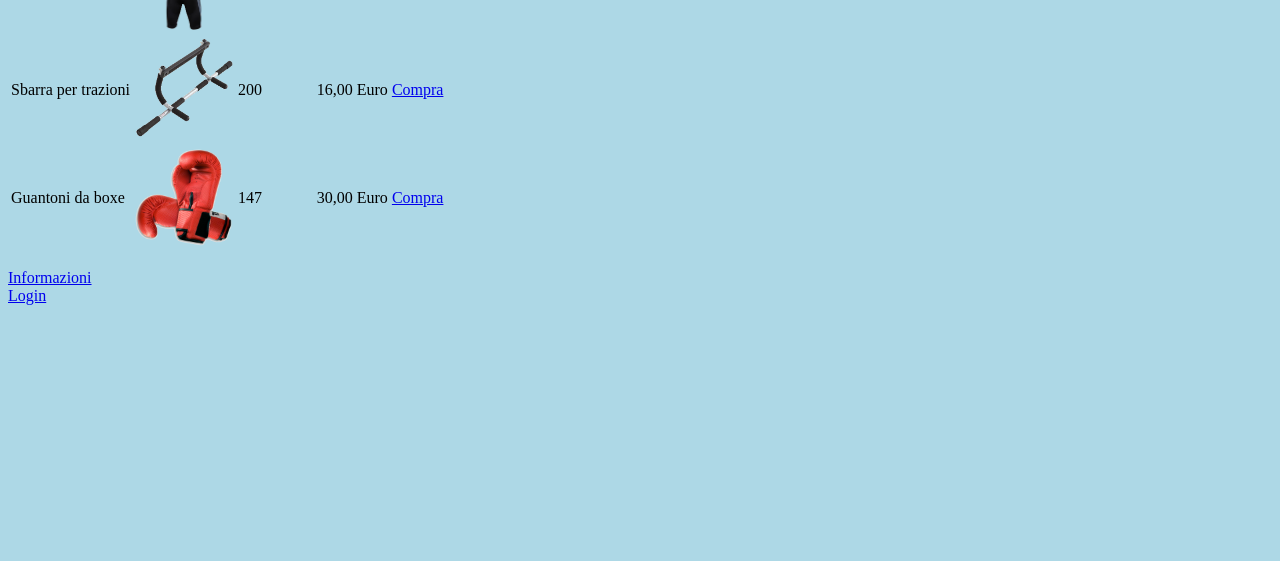
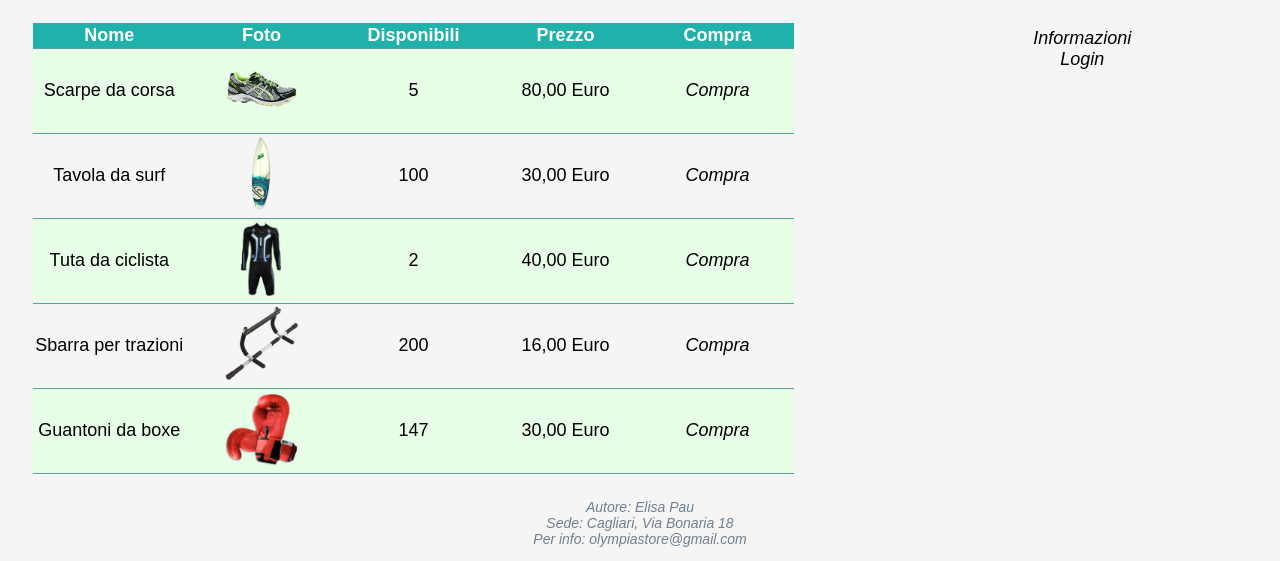
Before and after one commit to elaaa92/AMM2015, a PHP site: page /M2/cliente.html in a window 1280 px wide. Shown: the part 378-939 px from the top of the page. Before the commit the page ends 683 px from the top, so only its background shows below. Run offline with PHP 8.4, Linux system fonts and the light colour scheme.

Commit message:
VersionePC

```diff
--- a/AmmProject/M2/cliente.html
+++ b/AmmProject/M2/cliente.html
@@ -10,7 +10,11 @@
         <link rel="stylesheet" type="text/css" href="style.css" media="screen">
     </head>
     <body>
+        <header>
+            <img src="../Immagini/Olympia.png" alt='Non disponibile' id='logo'/>
             <h2>Prodotti</h2>
+        </header>
+        <div id='Content'>
             <table>
                 <tr>
                     <th>Nome</th>
@@ -21,7 +25,7 @@
                 </tr>
                 <tr>
                     <td>Scarpe da corsa</td>
-                <td><img src='../Immagini/scarpe.png' alt='Non disponibile' height='100' width='100'/></td>
+                    <td><img src='../Immagini/scarpe.png' alt='Non disponibile'/></td>
                     <td>5</td>
                     <td>80,00 Euro</td>
                     <td>
@@ -30,7 +34,7 @@
                 </tr>
                 <tr>
                     <td>Tavola da surf</td>
-                <td><img src='../Immagini/tavola.png' alt='Non disponibile' height='100' width='100'/></td>
+                    <td><img src='../Immagini/tavola.png' alt='Non disponibile'/></td>
                     <td>100</td>
                     <td>30,00 Euro</td>
                     <td>
@@ -39,7 +43,7 @@
                 </tr>
                 <tr>
                     <td>Tuta da ciclista</td>
-                <td><img src='../Immagini/tuta.png' alt='Non disponibile' height='100' width='100'/></td>
+                    <td><img src='../Immagini/tuta.png' alt='Non disponibile'/></td>
                     <td>2</td>
                     <td>40,00 Euro</td>
                     <td>
@@ -48,7 +52,7 @@
                 </tr>
                 <tr>
                     <td>Sbarra per trazioni</td>
-                <td><img src='../Immagini/sbarra.png' alt='Non disponibile' height='100' width='100'/></td>
+                    <td><img src='../Immagini/sbarra.png' alt='Non disponibile'/></td>
                     <td>200</td>
                     <td>16,00 Euro</td>
                     <td>
@@ -57,7 +61,7 @@
                 </tr>
                 <tr>
                     <td>Guantoni da boxe</td>
-                <td><img src='../Immagini/guantoni.png' alt='Non disponibile' height='100' width='100'/></td>
+                    <td><img src='../Immagini/guantoni.png' alt='Non disponibile'/></td>
                     <td>147</td>
                     <td>30,00 Euro</td>
                     <td>
@@ -65,6 +69,7 @@
                     </td>
                 </tr>
             </table>
+        </div>
 
         <nav>
             <p>
@@ -73,5 +78,15 @@
                 <a href='./login.html'> Login </a>
             </p>
         </nav>
+
+        <footer>
+            <p>
+                Autore: Elisa Pau
+                <br/>
+                Sede: Cagliari, Via Bonaria 18
+                <br/>
+                Per info: olympiastore@gmail.com
+            </p>
+        </footer>
     </body>
 </html>
--- a/AmmProject/M2/style.css
+++ b/AmmProject/M2/style.css
@@ -1,21 +1,216 @@
 *
 {
-    background-color: lightblue;
+    background-color: whitesmoke;
+    color: black;
+    font-family: sans-serif;
+    font-size: 18px;
+}
+
+#logo
+{
+    max-width: 100%;
+    height: auto;
+
 }
 
 h1
 {
-    font-size: 30px;
-    font-family: Helvetica, Verdana, sans-serif;
-    color: lightseagreen;
+    font-size: 24px;
+    color: dodgerblue;
 }
 
-/*
-To change this license header, choose License Headers in Project Properties.
-To change this template file, choose Tools | Templates
-and open the template in the editor.
-*/
-/*
-    Created on : 5-apr-2016, 13.54.01
-    Author     : amm
-*/
+h2, h3
+{
+    font-size: 22px;
+    color: cornflowerblue;
+}
+
+h3
+{
+    font-size: 20px;
+}
+
+a
+{
+    font-style: italic;
+    text-decoration: none;
+}
+
+a:hover
+{
+    text-decoration: underline;
+}
+
+a:visited, footer > *
+{
+    color: slategray;
+}
+
+form
+{
+    padding-top: 2%;
+    padding-bottom: 2%;
+    padding-left: 5%;
+    padding-right: 5%;
+    background-color: #e6ffe6;
+    border: 1px solid cadetblue;
+}
+
+form label
+{
+    display: inline-block;
+    width: 49.75%;
+    text-align: initial;
+    background-color: inherit;
+    color: cadetblue;
+    float: left;
+}
+
+form input
+{
+    display: inline-block;
+    width: 49.75%;
+    background-color: transparent;
+}
+
+form textarea
+{
+    display: inline-block;
+    width: 100%;
+    background-color: transparent;
+    border-style: inset;
+}
+
+form #button
+{
+    display: inline-block;
+    width: auto;
+    margin-bottom: 0;
+    position: relative;
+    alignment-baseline: central;
+    alignment-adjust: middle;
+    background-color: #ffffe6;
+}
+
+input:hover#button
+{
+    color: black;
+    border-color: #404040;
+}
+
+input:focus, textarea:focus
+{
+    color: black;
+    border-color: #404040;
+    background-color: #ccffcc;
+}
+
+table
+{
+    font-size: 14px;
+    border-collapse: collapse;
+    width: available;
+}
+
+th, td
+{
+    border-bottom: 1px solid cadetblue;
+    padding: 2px;
+    width: 20%;
+    text-align: center;
+}
+
+tr:nth-child(even) *
+{
+    background-color: #e6ffe6
+}
+
+th
+{
+    background-color: lightseagreen;
+    color: white;
+}
+
+td > img
+{
+    height: 75px;
+    width: 75px;
+}
+
+
+@media screen and (min-width: 1024px)
+{
+    #Sommario
+    {
+        display: table-column;
+        float: left;
+        width: 8%;
+    }
+
+   #Content
+    {
+        display: table-column;
+        float: left;
+        width: 76%;
+    }
+
+    nav
+    {
+        display: table-column;
+        float: left;
+        float: left;
+        width: 8%;
+    }
+}
+
+@media screen and (min-width: 481px) and (max-width: 1023px)
+{
+    #sommario
+    {
+        float: left;
+    }
+
+    #Content
+    {
+        float: left;
+        float: right;
+    }
+
+    nav
+    {
+        float: none;
+    }
+
+}
+
+#Sommario
+{
+    margin: 1%;
+    text-align: center;
+}
+
+nav
+{
+    margin: 1%;
+    text-align: center;
+}
+
+#Content
+{
+    margin: 2%;
+    text-align: center;
+}
+
+footer
+{
+    display: block;
+    background-color: pink;
+    clear: left;
+}
+
+footer > *
+{
+    text-align: center;
+    font-size: 14px;
+    font-style: oblique;
+}
--- a/AmmProject/nbproject/private/private.xml
+++ b/AmmProject/nbproject/private/private.xml
@@ -5,6 +5,7 @@
         <group>
             <file>file:/home/amm/development/AMM2015/AmmProject/M2/style.css</file>
             <file>file:/home/amm/development/AMM2015/AmmProject/M2/descrizione.html</file>
+            <file>file:/home/amm/development/AMM2015/AmmProject/M2/login.html</file>
         </group>
     </open-files>
 </project-private>
```
Also changed, not shown: AmmProject/M2/descrizione.html (+15 -5 lines), AmmProject/M2/index.php (deleted, +0 -17 lines), AmmProject/M2/login.html (+16 -1 lines), AmmProject/M2/venditore.html (+16 -1 lines). Lines whose indentation alone changed are shown as unchanged.
